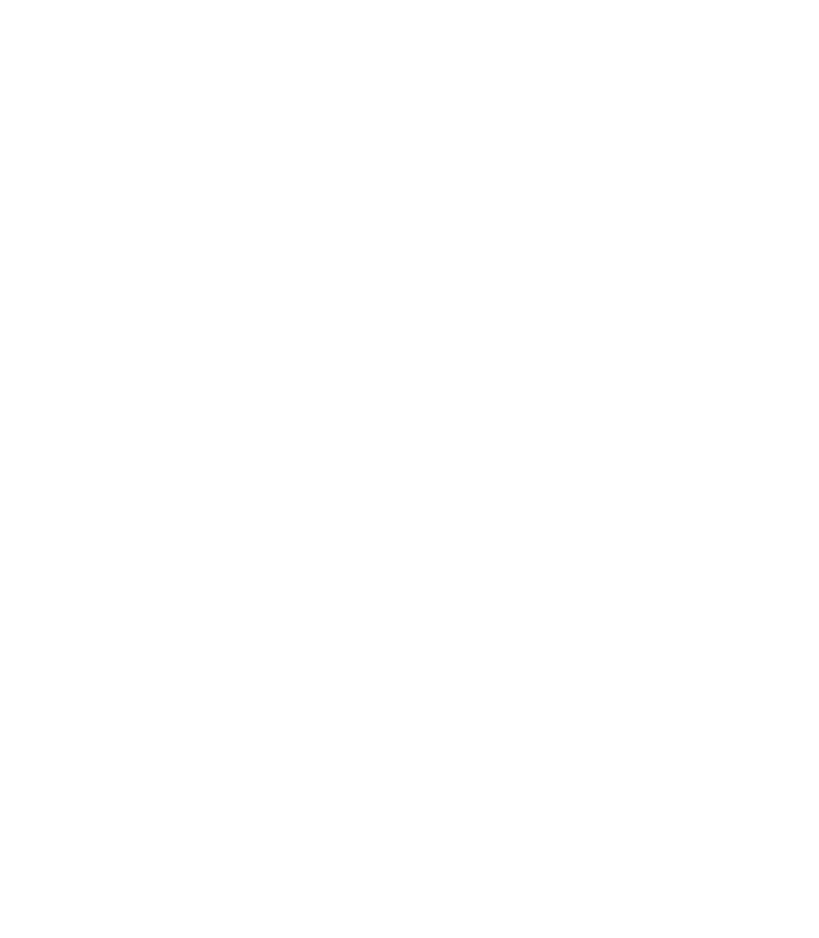
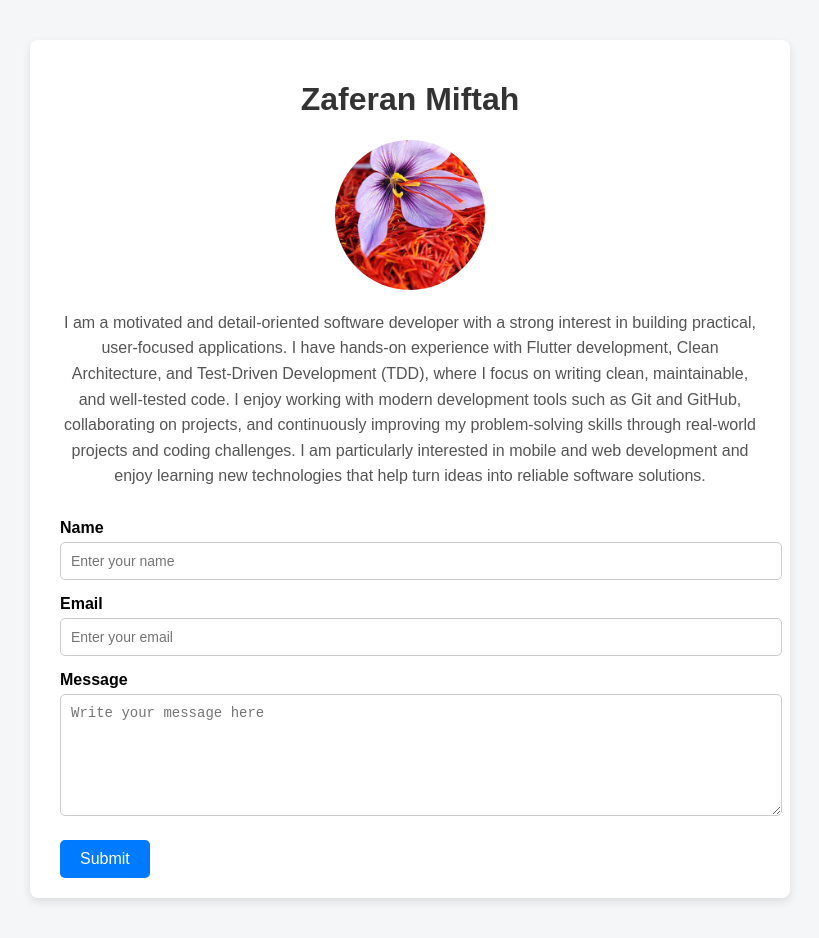
Before and after one commit to Zaf-Mif/2025-CSEC-Development-Bootcamp, a plain HTML site: page mini_projct.html in a window 1280 px wide. Shown: the whole page, without its empty margins (230-1049 px from the left). Before the commit the page ends 800 px from the top, so only its background shows below. Drawn offline with Linux system fonts and the light colour scheme.

Commit message:
mini project in html

```diff
--- a/mini_projct.html
+++ b/mini_projct.html
@@ -1,9 +1,112 @@
 <!DOCTYPE html>
 <html lang="en-US">
   <head>
+    <meta charset="UTF-8" />
+    <meta name="viewport" content="width=device-width, initial-scale=1.0" />
+    <title>Personal Profile</title>
+
+    <style>
+      body {
+        font-family: Arial, Helvetica, sans-serif;
+        background-color: #f4f6f8;
+        margin: 0;
+        padding: 0;
+      }
+      .container{
+        max-width: 700px;
+        margin: 40px auto;
+        background : #ffffff;
+        padding: 20px 30px;
+        border-radius: 8px;
+        box-shadow: 0 4px 10px rgba(0,0,0,0.1);
+      }
+      h1 {
+        text-align: center;
+        color: #333;
+      }
+      p {
+        line-height: 1.6;
+        color: #555;
+        text-align: center;
+      }
+      img{
+        display: block;
+        margin: 20px auto;
+        width: 150px;
+        height: 150px;
+        border-radius: 50%;
+        object-fit: cover;
+      }
+      form {
+        margin-top: 30px;
+      }
+      label {
+        display: block;
+        margin-top: 15px;
+        font-weight: bold;
+      }
+      input, textarea {
+        width: 100%;
+        padding: 10px;
+        margin-top: 5px;
+        border-radius: 5px;
+        border: 1px solid #ccc;
+        font-size: 14px;
+      }
+      textarea {
+        resize: vertical;
+        min-height: 100px;
+      }
+      button {
+        margin-top: 20px;
+        padding: 10px 20px;
+        background-color: #007bff;
+        color: white;
+        border: none;
+        border-radius: 5px;
+        font-size: 16px;
+        cursor: pointer;
+      }
+      button:hover {
+        background-color: #0056b3;
+      }
+    </style>
 
   </head>
   <body>
+    <div class="container">
+      <h1>
+        Zaferan Miftah
+      </h1>
 
+      <img src = "Saffron.jpg" alt = "Identity Picture"/>
+
+      <p>
+        I am a motivated and detail-oriented software developer with a strong interest in building practical,
+        user-focused applications. I have hands-on experience with Flutter development, Clean Architecture,
+        and Test-Driven Development (TDD), where I focus on writing clean, maintainable, and well-tested code.
+
+        I enjoy working with modern development tools such as Git and GitHub, collaborating on projects,
+        and continuously improving my problem-solving skills through real-world projects and coding challenges.
+        I am particularly interested in mobile and web development and enjoy learning new technologies that help turn ideas
+        into reliable software solutions.
+
+      </p>
+      <form id="contactForm">
+        <label for="name">Name</label>
+        <input type="text" id="name" name="name" placeholder="Enter your name" required />
+
+
+        <label for="email">Email</label>
+        <input type="email" id="email" name="email" placeholder="Enter your email" required />
+
+
+        <label for="message">Message</label>
+        <textarea id="message" name="message" placeholder="Write your message here" required></textarea>
+
+
+        <button type="submit">Submit</button>
+      </form>
+    </div>
   </body>
 </html>
```
